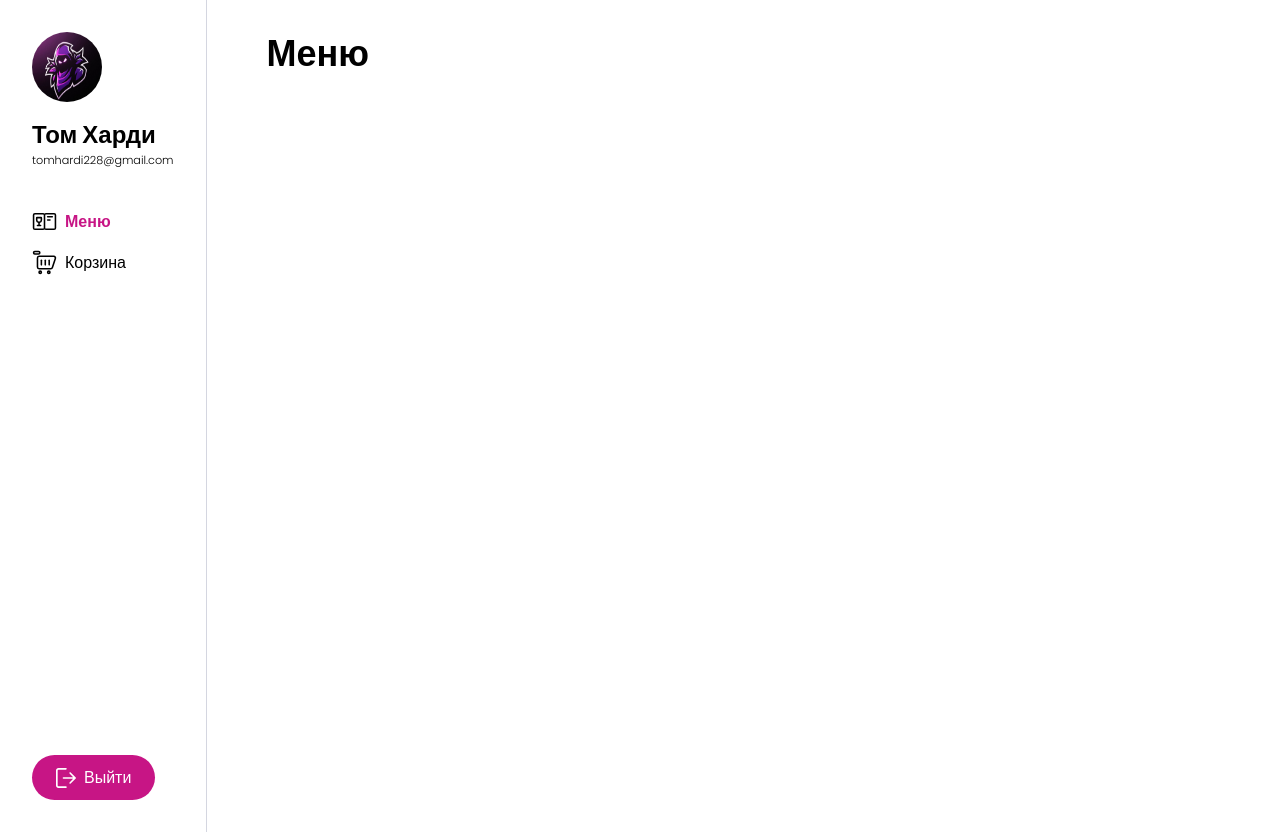
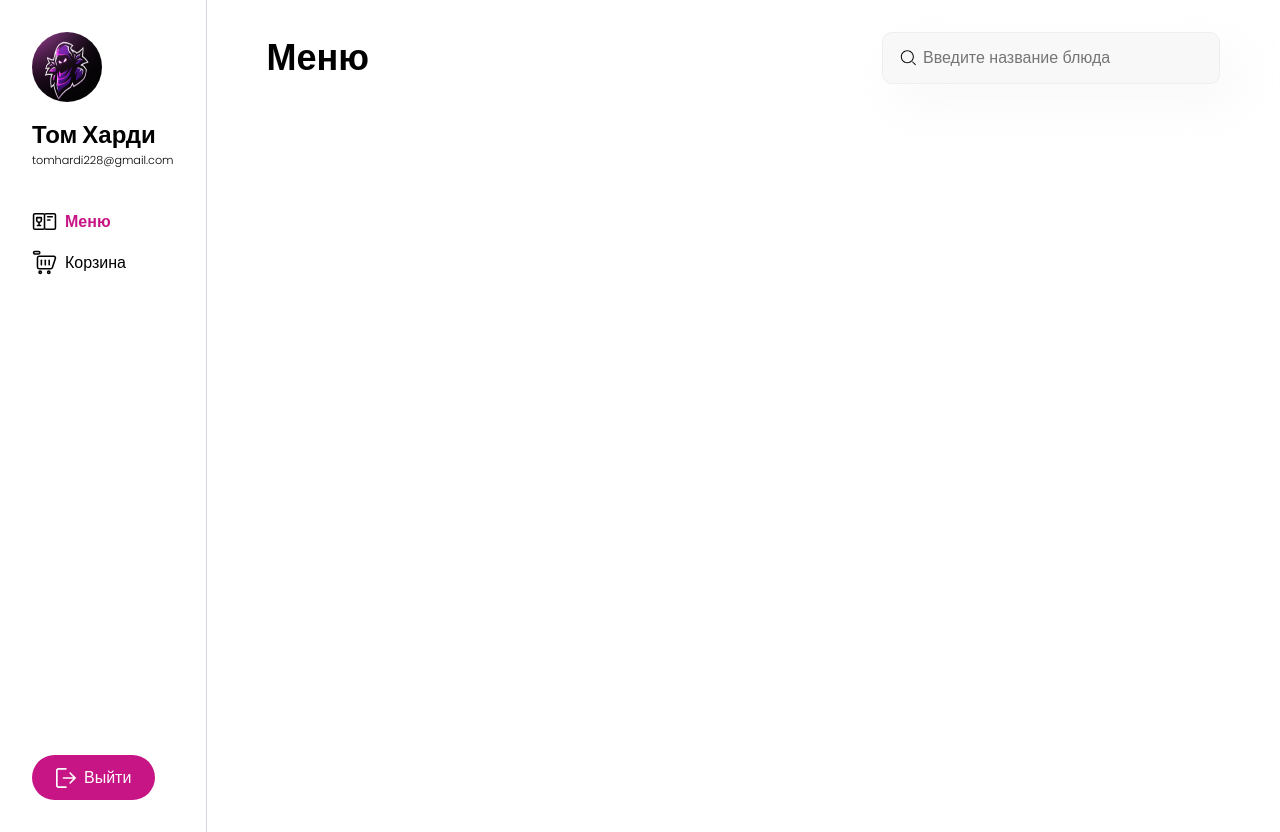
Before and after one commit to Mihail-NE/Simple-Food-Store, a React (Vite) app: page / in a window 1280 px wide. Built offline with nearby package versions, Linux system fonts and the light colour scheme.

Commit message:
add menu header and search component

```diff
--- a/src/Layout/Menu/Layout.module.css
+++ b/src/Layout/Menu/Layout.module.css
@@ -78,6 +78,7 @@
     background-color: var(--secondary-color);
 }
 
-.outlet {
+.content {
     padding: 2rem 3.75rem;
+    width: 100%;
 }
--- a/src/Layout/Menu/Layout.tsx
+++ b/src/Layout/Menu/Layout.tsx
@@ -56,7 +56,7 @@ const Layout = () => {
                     Выйти
                 </Button>
             </div>
-            <div className={styles["outlet"]}>
+            <div className={styles["content"]}>
                 <Outlet />
             </div>
         </div>
--- /dev/null
+++ b/src/Pages/Menu/Menu.module.css
@@ -0,0 +1,7 @@
+.head {
+
+    display: flex;
+    align-items: center;
+    justify-content: space-between;
+
+}
--- a/src/Pages/Menu/Menu.tsx
+++ b/src/Pages/Menu/Menu.tsx
@@ -1,10 +1,13 @@
-
+import styles from './Menu.module.css';
+import Search from '../../components/Search/Search';
 import Heading from './../../components/Heading/Heading';
 
 const Menu = () => {
     return (
-        <div>
+        <div className={styles["head"]}>
             <Heading>Меню</Heading>
+            <Search placeholder='Введите название блюда' />
+
         </div>
     );
 };
--- /dev/null
+++ b/src/components/Search/Search.module.css
@@ -0,0 +1,27 @@
+.input-container {
+    position: relative;
+    cursor: pointer;
+}
+
+.input {
+    font-size: 1rem;
+    font-style: normal;
+    font-weight: 400;
+    color: var(--text-color);
+    background-color: #f8f8f8;
+    border: 1px solid #eee;
+    box-shadow: 15px 20px 45px 0px rgb(233, 233, 233, 0.25);
+    border-radius: 0.625rem;
+    outline: none;
+    padding: 1rem 2.5rem;
+    position: relative;
+    min-width: 16rem;
+}
+
+.search-icon {
+    position: absolute;
+    width: 1rem;
+    height: 1rem;
+    top: 1.1rem;
+    left: 1.1rem;
+}
--- /dev/null
+++ b/src/components/Search/Search.props.ts
@@ -0,0 +1,5 @@
+import { InputHTMLAttributes } from "react";
+
+export interface SearchProps extends InputHTMLAttributes<HTMLInputElement> {
+
+}
--- /dev/null
+++ b/src/components/Search/Search.tsx
@@ -0,0 +1,22 @@
+import { forwardRef } from "react";
+import styles from "./Search.module.css";
+import cn from "classnames";
+import { SearchProps } from "./Search.props";
+
+const Search = forwardRef<HTMLInputElement, SearchProps>(function Search(
+    { className, ...props },
+    ref
+) {
+    return (
+        <div className={styles["input-container"]}>
+            <input
+                ref={ref}
+                className={cn(styles["input"], className, )}
+                {...props}
+            />
+            <img className={styles["search-icon"]} src="./public/search.svg" />
+        </div>
+    );
+});
+
+export default Search;
```
Also changed, not shown: public/search.svg (added).
